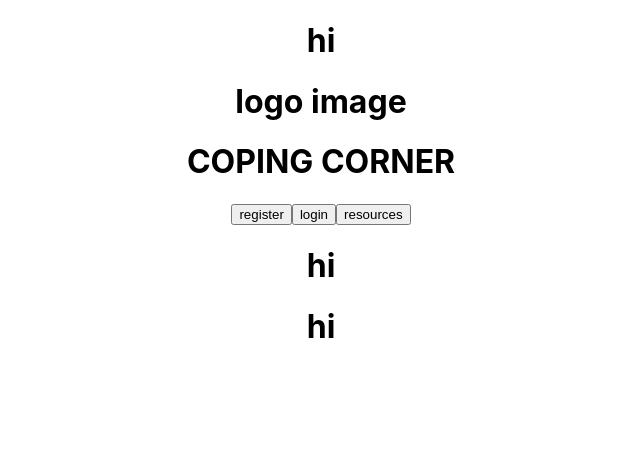
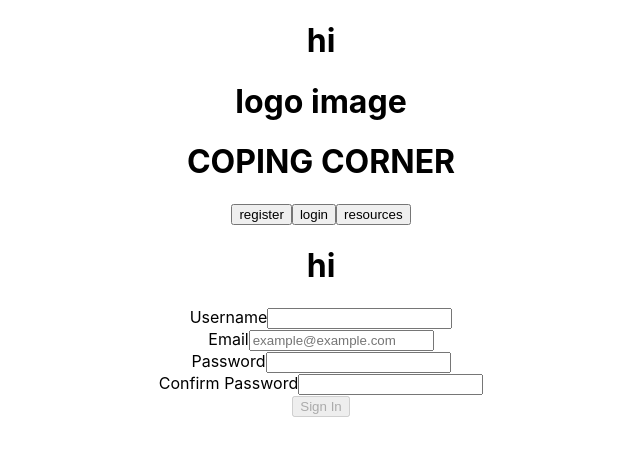
Before and after one commit to Duncan-Wood/Coping-Corner-Frontend, a React (Create React App) app in the folder coping-frontend/: page /register in a window 1280 px wide. Shown: the top 456 px of the page, without its empty margins (319-959 px from the left). Built offline with nearby package versions, Linux system fonts and the light colour scheme.

Commit message:
working on register

```diff
--- a/coping-frontend/src/components/Nav.jsx
+++ b/coping-frontend/src/components/Nav.jsx
@@ -5,6 +5,7 @@
 export default function Nav(){
     const {user} = useContext(UserProvider)
     const {authenticated} = useContext(UserProvider)
+    const {handleLogOut} = useContext(UserProvider)
     let authenticatedOptions
     if (user) {
         authenticatedOptions = (
@@ -17,7 +18,7 @@
                     <Link to='/post'><button>add post</button></Link>
                     <Link to='/toolkit'><button>toolkit</button></Link>
                     <Link to='/resources'><button>resources</button></Link>
-                    <Link to='/'><button>logout</button></Link>
+                    <Link to='/'><button onClick={handleLogOut}>logout</button></Link>
                 </div>
             </div>
         )
--- a/coping-frontend/src/components/Register.jsx
+++ b/coping-frontend/src/components/Register.jsx
@@ -1,7 +1,96 @@
-export default function Register(){
-    return(
-        <div>
-            <h1>hi</h1>
-        </div>
-    )
+import { useState } from "react";
+import { RegisterUser } from "../Services/Auth";
+import { useNavigate } from "react-router-dom";
+
+export default function Register() {
+  let navigate = useNavigate();
+
+  const [formValues, setFormValues] = useState({
+    username: "",
+    email: "",
+    password: "",
+    confirmPassword: "",
+  });
+
+  const handleChange = (e) => {
+    e.preventDefault()
+    setFormValues({ ...formValues, [e.target.username]: e.target.value });
+    console.log(formValues);
+  };
+
+  const handleSubmit = async (e) => {
+    e.preventDefault();
+    await RegisterUser({
+      username: formValues.username,
+      email: formValues.email,
+      password: formValues.password,
+    });
+    setFormValues({
+      username: "",
+      email: "",
+      password: "",
+      confirmPassword: "",
+    });
+    navigate("/login");
+  };
+  return (
+    <div className="register">
+      <div>
+        <form onSubmit={handleSubmit}>
+          <div>
+            <label htmlFor="username">Username</label>
+            <input
+              onChange={handleChange}
+              name="username"
+              type="text"
+              value={formValues.username}
+              required
+            />
+          </div>
+          <div className="input-wrapper">
+            <label htmlFor="email">Email</label>
+            <input
+              onChange={handleChange}
+              name="email"
+              type="email"
+              placeholder="example@example.com"
+              value={formValues.email}
+              required
+            />
+          </div>
+
+          <div className="input-wrapper">
+            <label htmlFor="password">Password</label>
+            <input
+              onChange={handleChange}
+              type="password"
+              name="password"
+              value={formValues.password}
+              required
+            />
+          </div>
+          <div className="input-wrapper">
+            <label htmlFor="confirmPassword">Confirm Password</label>
+            <input
+              onChange={handleChange}
+              type="password"
+              name="confirmPassword"
+              value={formValues.confirmPassword}
+              required
+            />
+          </div>
+          <button
+            disabled={
+              !formValues.email ||
+              !formValues.username ||
+              (!formValues.password &&
+                formValues.confirmPassword === formValues.password)
+            }
+          >
+            Sign In
+          </button>
+        </form>
+      </div>
+    </div>
+  );
 }
```
